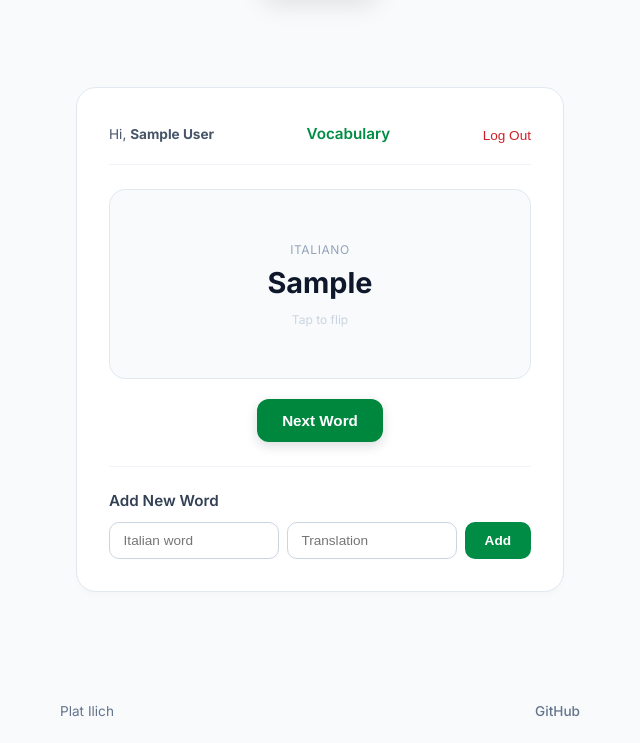
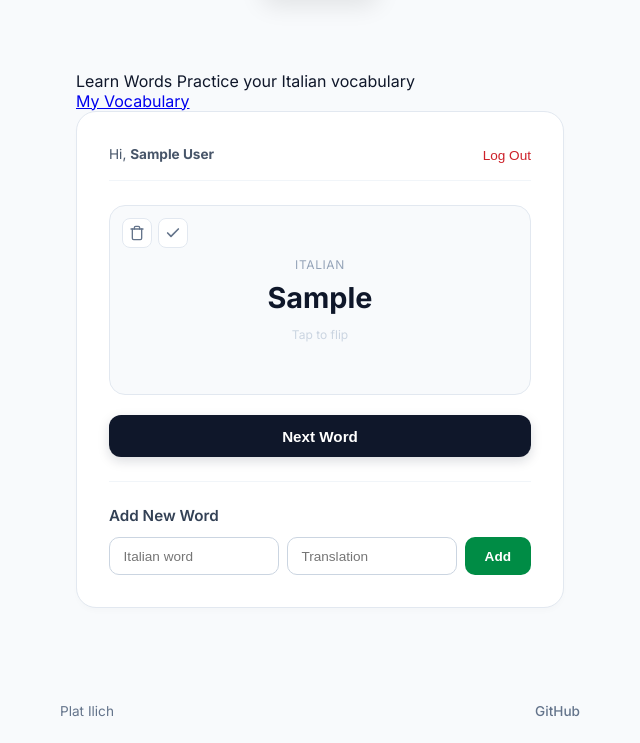
Before and after one commit to platilich/Jatalian, a Django app: page / in a window 1280 px wide. Shown: the part 57-800 px from the top of the page, without its empty margins (320-960 px from the left). Run offline with Django 5.2, Linux system fonts and the light colour scheme; a user stored in the database is signed in; tables that the repository leaves empty hold one stand-in row (values such as "Sample post").

Commit message:
I added a function to delete a word, and I added a function to mark a word as already learned.

```diff
--- a/jatalian/urls.py
+++ b/jatalian/urls.py
@@ -25,4 +25,9 @@ urlpatterns = [
     path('admin/', admin.site.urls),
     path('accounts/', include('allauth.urls')),
     path('', views.home, name='home'),
+
+    path('delete_word/<int:word_id>', views.delete_word, name='delete_word'),
+
+    path('learned_word/<int:word_id>', views.learned_word, name='learned_word')
+
 ]
--- a/static/css/style.css
+++ b/static/css/style.css
@@ -185,6 +245,46 @@ body {
     margin-top: 0.75rem;
 }
 
+/* --- CARD ACTION BUTTONS (TOP LEFT) --- */
+.card-actions {
+    position: absolute;
+    top: 12px;
+    left: 12px;
+    display: flex;
+    gap: 6px;
+    z-index: 10;
+}
+
+.action-form {
+    margin: 0;
+}
+
+.btn-action {
+    display: flex;
+    align-items: center;
+    justify-content: center;
+    width: 30px;
+    height: 30px;
+    border-radius: 8px;
+    border: 1px solid #e2e8f0;
+    background-color: #ffffff;
+    cursor: pointer;
+    transition: all 0.15s ease;
+    color: #64748b;
+}
+
+.btn-delete:hover {
+    background-color: #fef2f2;
+    border-color: #fecaca;
+    color: #dc2626;
+}
+
+.btn-learned:hover {
+    background-color: #f0fdf4;
+    border-color: #bbf7d0;
+    color: #16a34a;
+}
+
 /* --- CONTROLS & ADD FORM --- */
 .card-controls {
     display: flex;
@@ -193,9 +293,9 @@ body {
 }
 
 .btn-next {
-    width: 30%;
+    width: 100%;
     padding: 0.8rem 1.2rem;
-    background-color: #00873E;
+    background-color: #0f172a;
     color: #ffffff;
     border: none;
     border-radius: 12px;
--- a/templates/index.html
+++ b/templates/index.html
@@ -3,12 +3,27 @@
 {% block title %}Jatalian{% endblock %}
 
 {% block content %}
+<div class="main-page-section">
+
+    <!-- Learning Navigation -->
+    <div class="learning-nav">
+        <div class="learning-nav-title">
+            <span class="learning-nav-label">Learn Words</span>
+            <span class="learning-nav-subtitle">Practice your Italian vocabulary</span>
+        </div>
+
+        <a href="{% url 'vocabulary' %}" class="vocabulary-tab">
+            My Vocabulary
+        </a>
+    </div>
+
     <div class="card main-card">
+
         <!-- User Bar -->
         <div class="user-bar">
-            <span class="user-name">Hi, <strong>{{ request.user.get_full_name|default:request.user.username }}</strong></span>
-
-            <a href="#" class="nav-vocabulary">Vocabulary</a>
+            <span class="user-name">
+                Hi, <strong>{{ request.user.get_full_name|default:request.user.username }}</strong>
+            </span>
 
             <form action="{% url 'account_logout' %}" method="post" style="margin: 0;">
                 {% csrf_token %}
@@ -19,16 +34,87 @@
         <!-- Flashcards Container -->
         <div class="flashcard-container">
             {% for word in words %}
-                <div class="flashcard {% if forloop.first %}active{% endif %}">
+                <div class="flashcard {% if forloop.first %}active{% endif %}" data-word-id="{{ word.id }}">
+
+                    <!-- Front Face -->
                     <div class="card-face card-front">
-                        <span class="card-label">Italiano</span>
+                        <div class="card-actions">
+
+                            <form action="{% url 'delete_word' word.id %}" method="post" class="action-form">
+                                {% csrf_token %}
+                                <button type="submit"
+                                        class="btn-action btn-delete"
+                                        title="Delete word"
+                                        onclick="event.stopPropagation();">
+                                    <svg width="16" height="16" viewBox="0 0 24 24" fill="none"
+                                         stroke="currentColor" stroke-width="2"
+                                         stroke-linecap="round" stroke-linejoin="round">
+                                        <polyline points="3 6 5 6 21 6"></polyline>
+                                        <path d="M19 6v14a2 2 0 0 1-2 2H7a2 2 0 0 1-2-2V6m3 0V4a2 2 0 0 1 2-2h4a2 2 0 0 1 2 2v2"></path>
+                                    </svg>
+                                </button>
+                            </form>
+
+                            <form action="{% url 'learned_word' word.id %}" method="post" class="action-form">
+                                {% csrf_token %}
+                                <button type="submit"
+                                        class="btn-action btn-learned"
+                                        title="Mark as learned"
+                                        onclick="event.stopPropagation();">
+                                    <svg width="16" height="16" viewBox="0 0 24 24" fill="none"
+                                         stroke="currentColor" stroke-width="2.5"
+                                         stroke-linecap="round" stroke-linejoin="round">
+                                        <polyline points="20 6 9 17 4 12"></polyline>
+                                    </svg>
+                                </button>
+                            </form>
+
+                        </div>
+
+                        <span class="card-label">Italian</span>
                         <div class="card-word">{{ word.italian_word }}</div>
                         <span class="card-hint">Tap to flip</span>
                     </div>
+
+                    <!-- Back Face -->
                     <div class="card-face card-back">
+                        <div class="card-actions">
+
+                            <form action="{% url 'delete_word' word.id %}" method="post" class="action-form">
+                                {% csrf_token %}
+                                <button type="submit"
+                                        class="btn-action btn-delete"
+                                        title="Delete word"
+                                        onclick="event.stopPropagation();">
+                                    <svg width="16" height="16" viewBox="0 0 24 24" fill="none"
+                                         stroke="currentColor" stroke-width="2"
+                                         stroke-linecap="round" stroke-linejoin="round">
+                                        <polyline points="3 6 5 6 21 6"></polyline>
+                                        <path d="M19 6v14a2 2 0 0 1-2 2H7a2 2 0 0 1-2-2V6m3 0V4a2 2 0 0 1 2-2h4a2 2 0 0 1 2 2v2"></path>
+                                    </svg>
+                                </button>
+                            </form>
+
+                            <form action="{% url 'learned_word' word.id %}" method="post" class="action-form">
+                                {% csrf_token %}
+                                <button type="submit"
+                                        class="btn-action btn-learned"
+                                        title="Mark as learned"
+                                        onclick="event.stopPropagation();">
+                                    <svg width="16" height="16" viewBox="0 0 24 24" fill="none"
+                                         stroke="currentColor" stroke-width="2.5"
+                                         stroke-linecap="round" stroke-linejoin="round">
+                                        <polyline points="20 6 9 17 4 12"></polyline>
+                                    </svg>
+                                </button>
+                            </form>
+
+                        </div>
+
                         <span class="card-label">Translation</span>
                         <div class="card-word">{{ word.translate_word }}</div>
                     </div>
+
                 </div>
             {% empty %}
                 <div class="empty-card-state">
@@ -39,7 +125,9 @@
 
         {% if words %}
             <div class="card-controls">
-                <button type="button" id="next-btn" class="btn-next">Next Word</button>
+                <button type="button" id="next-btn" class="btn-next">
+                    Next Word
+                </button>
             </div>
         {% endif %}
 
@@ -48,12 +136,28 @@
         <!-- Add New Word Form -->
         <div class="add-word-section">
             <h3>Add New Word</h3>
+
             <form method="post" action="{% url 'home' %}" class="add-word-form">
                 {% csrf_token %}
-                <input type="text" name="italian" placeholder="Italian word" required>
-                <input type="text" name="translation" placeholder="Translation" required>
-                <button type="submit" class="btn-add">Add</button>
+
+                <input type="text"
+                       name="italian"
+                       placeholder="Italian word"
+                       required>
+
+                <input type="text"
+                       name="translation"
+                       placeholder="Translation"
+                       required>
+
+                <button type="submit" class="btn-add">
+                    Add
+                </button>
             </form>
         </div>
+
     </div>
+</div>
+
+
 {% endblock %}
--- a/words/models.py
+++ b/words/models.py
@@ -13,6 +13,9 @@ class Word(models.Model):
     translate_word = models.CharField(max_length=100, verbose_name='Translation')
 
 
+    is_learned = models.BooleanField(default=False)
+
+
     created = models.DateTimeField(auto_now_add=True, verbose_name='Date of creation')
 
 
--- a/words/views.py
+++ b/words/views.py
@@ -1,5 +1,5 @@
 from django.contrib.auth.decorators import login_required
-from django.shortcuts import render
+from django.shortcuts import render, get_object_or_404, redirect
 
 from .models import Word
 
@@ -19,3 +19,22 @@ def home(request):
 
     words = Word.objects.filter(user=request.user)
     return render(request, 'index.html', {'words': words})
+
+
+
+
+def delete_word(request, word_id):
+    obj = get_object_or_404(Word, id=word_id, user=request.user)
+    obj.delete()
+
+
+    return redirect('home')
+
+
+
+def learned_word(request, word_id):
+    obj = get_object_or_404(Word, id=word_id, user=request.user)
+    obj.is_learned = not obj.is_learned
+    obj.save()
+
+    return redirect('home')
```
Also changed, not shown: other parts of static/css/style.css (+67 -62 lines), static/js/script.js (+21 -19 lines).
